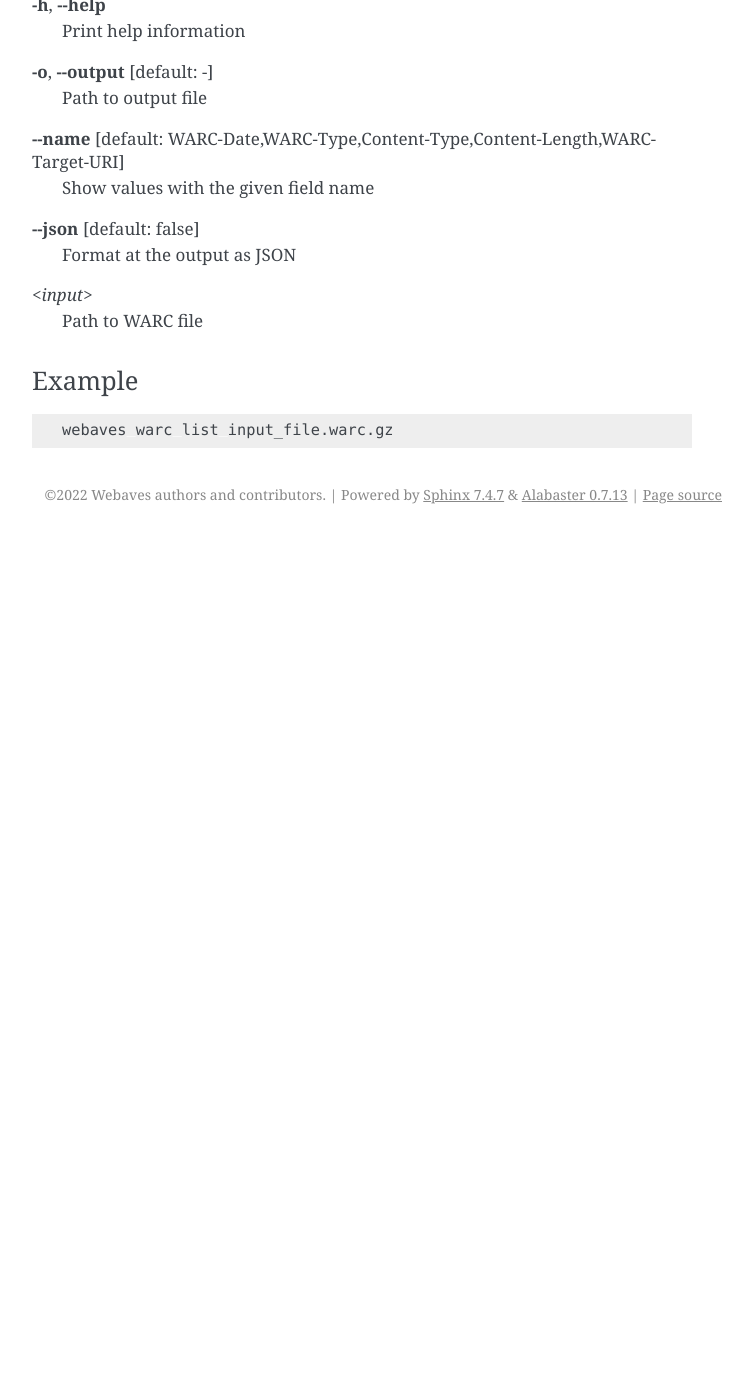
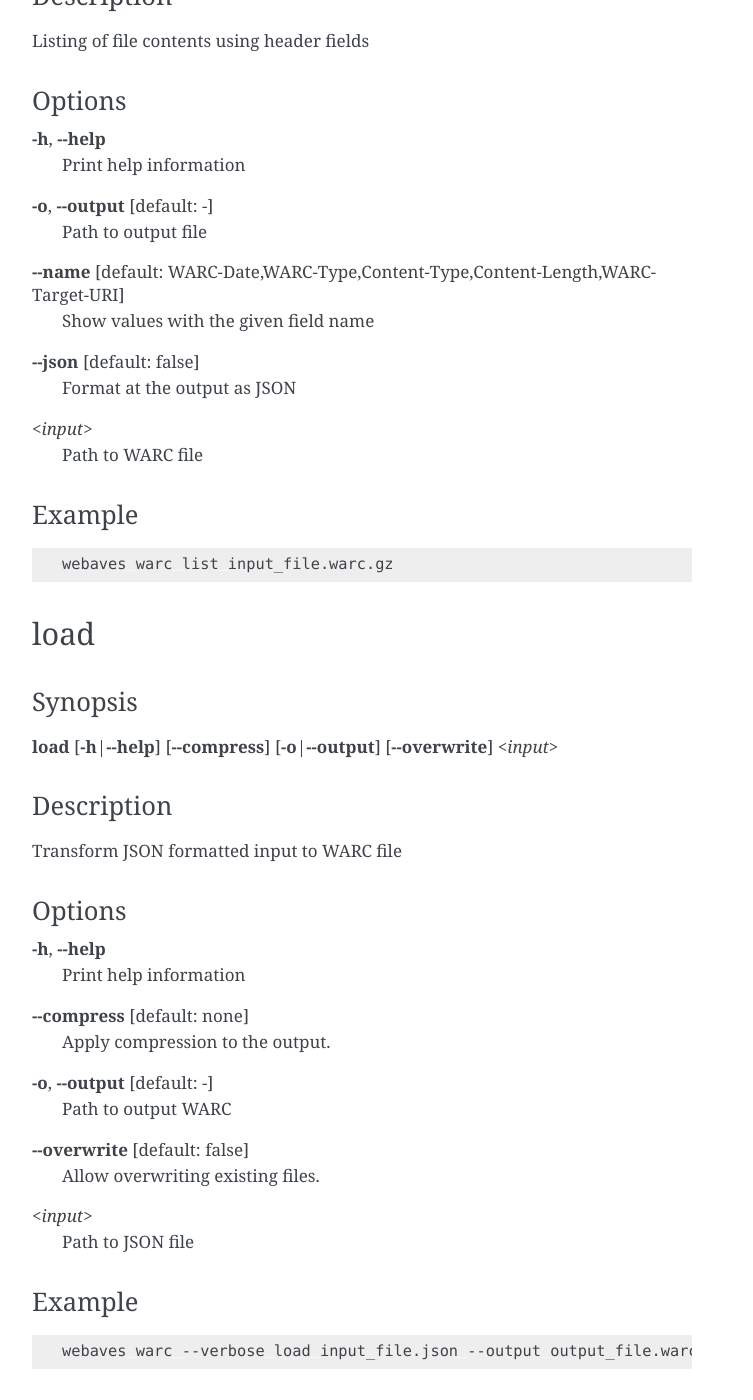
Before and after one commit to chfoo/webaves, a Sphinx documentation site: the page built from docs/commands/warc.md, in a window 1280 px wide and 1400 px high, scrolled down 2656 px. Shown: the whole window, without its empty margins (388-1141 px from the left). Built offline with Sphinx 7.4.7, drawn with Linux system fonts in a browser that asks for light colours; before the commit the page ends 3190 px from its top, so only the background shows below that; some of the changed text lies outside the part shown.

Commit message:
Organize docs

````diff
--- a/docs/warc.md
+++ b/docs/commands/warc.md
@@ -3,13 +3,13 @@
 ## Overview
 
 ```{eval-rst}
-.. include:: man_page_fragments/webaves.warc.rst
+.. include:: ../man_page_fragments/webaves.warc.rst
 ```
 
 ## dump
 
 ```{eval-rst}
-.. include:: man_page_fragments/webaves.warc.dump.rst
+.. include:: ../man_page_fragments/webaves.warc.dump.rst
 ```
 
 ### Example
@@ -67,7 +67,7 @@
 ## list
 
 ```{eval-rst}
-.. include:: man_page_fragments/webaves.warc.list.rst
+.. include:: ../man_page_fragments/webaves.warc.list.rst
 ```
 
 ### Example
@@ -75,3 +75,15 @@
 ```bash
 webaves warc list input_file.warc.gz
 ```
+
+## load
+
+```{eval-rst}
+.. include:: ../man_page_fragments/webaves.warc.load.rst
+```
+
+### Example
+
+```bash
+webaves warc --verbose load input_file.json --output output_file.warc.zstd --format zstd
+```
--- a/docs/man_page_fragments/webaves.dns-lookup.rst
+++ b/docs/man_page_fragments/webaves.dns-lookup.rst
@@ -18,7 +18,7 @@
 **--bind-address**
    Address of outgoing network interface. (Example: 192.168.1.100:0)
 
-**--doh-server**
+**--doh-server** [default: 1.1.1.1:443/cloudflare-dns.com,8.8.8.8:443/google.dns]
    Address and hostname of DNS-over-HTTPS server. (Example:
    10.0.0.0:443/dns.example.com)
 
--- a/docs/man_page_fragments/webaves.warc.dump.rst
+++ b/docs/man_page_fragments/webaves.warc.dump.rst
@@ -1,7 +1,8 @@
 Synopsis
 ========
 
-**dump** [**-h**\ \|\ **--help**] [**-o**\ \|\ **--output**] <*input*>
+**dump** [**-h**\ \|\ **--help**] [**-o**\ \|\ **--output**]
+[**--overwrite**] <*input*>
 
 Description
 ===========
@@ -17,5 +18,8 @@
 **-o**, **--output** [default: -]
    Path to output file
 
+**--overwrite** [default: false]
+   Allow overwriting existing files.
+
 <*input*>
    Path to WARC file
--- /dev/null
+++ b/docs/man_page_fragments/webaves.warc.load.rst
@@ -0,0 +1,28 @@
+Synopsis
+========
+
+**load** [**-h**\ \|\ **--help**] [**--compress**]
+[**-o**\ \|\ **--output**] [**--overwrite**] <*input*>
+
+Description
+===========
+
+Transform JSON formatted input to WARC file
+
+Options
+=======
+
+**-h**, **--help**
+   Print help information
+
+**--compress** [default: none]
+   Apply compression to the output.
+
+**-o**, **--output** [default: -]
+   Path to output WARC
+
+**--overwrite** [default: false]
+   Allow overwriting existing files.
+
+<*input*>
+   Path to JSON file
--- a/docs/man_page_fragments/webaves.warc.rst
+++ b/docs/man_page_fragments/webaves.warc.rst
@@ -23,5 +23,8 @@
 list
    Listing of file contents using header fields
 
+load
+   Transform JSON formatted input to WARC file
+
 help
    Print this message or the help of the given subcommand(s)
````
Also changed, not shown: docs/commands/dns-lookup.md (added, +19 -0 lines), docs/commands/global.md (added, +13 -0 lines), docs/dns-lookup.md (deleted, +0 -19 lines), docs/index.md (+3 -2 lines), docs/usage.md (+0 -14 lines), 4 other files.
